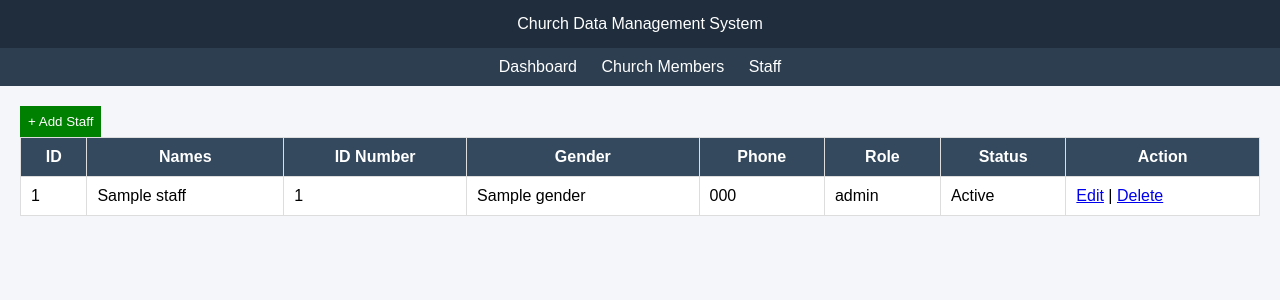
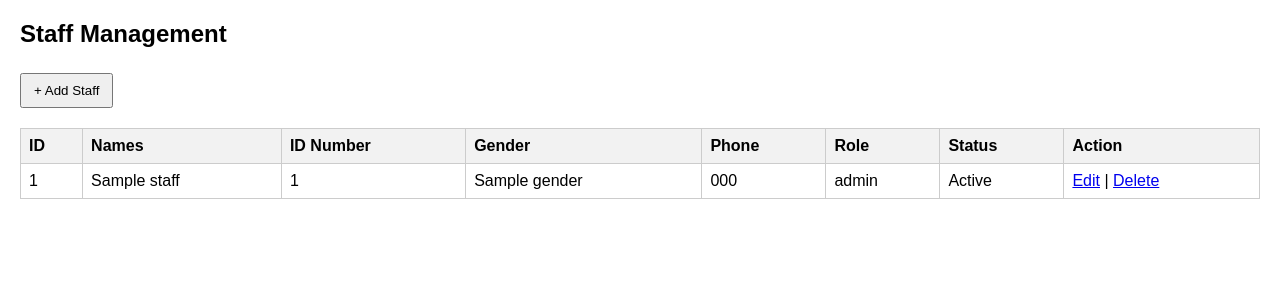
Before and after one commit to ikorikwishakajeamarie1-debug/church_app, a Flask app: page /staff in a window 1280 px wide. Shown: the top 300 px of the page. Run offline with Flask 3, Linux system fonts and the light colour scheme; tables that the repository leaves empty hold one stand-in row (values such as "Sample post"); a database or web service that is not in the repository returns one stand-in record (values such as "Sample title"); some libraries are stand-ins or nearby versions.

Commit message:
Update staff UI with add form and actions

```diff
--- a/templates/staff.html
+++ b/templates/staff.html
@@ -4,93 +4,95 @@
     <title>Staff</title>
 
     <style>
-        body { font-family: Arial; margin: 0; background: #f4f6f9; }
-
-        .title {
-            background: #1f2d3d;
-            color: white;
-            text-align: center;
-            padding: 15px;
+        body {
+            font-family: Arial;
+            margin: 20px;
         }
 
-        .menu {
-            background: #2c3e50;
-            text-align: center;
-            padding: 10px;
-        }
-
-        .menu a {
-            color: white;
-            margin: 10px;
-            text-decoration: none;
-        }
-
-        .container { padding: 20px; }
-
         table {
+            border-collapse: collapse;
             width: 100%;
-            border-collapse: collapse;
-            background: white;
+            margin-top: 20px;
         }
 
         th, td {
-            padding: 10px;
-            border: 1px solid #ddd;
+            border: 1px solid #ccc;
+            padding: 8px;
+            text-align: left;
         }
 
         th {
-            background: #34495e;
-            color: white;
+            background-color: #f2f2f2;
+        }
+
+        #staffForm {
+            display: none;
+            margin-top: 20px;
+            padding: 15px;
+            border: 1px solid #ccc;
+            width: 300px;
+            background-color: #fafafa;
         }
 
         input, select {
             width: 100%;
-            padding: 8px;
             margin-bottom: 10px;
+            padding: 6px;
         }
 
-        .form-section { display: none; }
-
-        .btn {
-            padding: 8px;
-            color: white;
-            border: none;
-            cursor: pointer;
+        button {
+            padding: 8px 12px;
+            margin-top: 5px;
         }
-
-        .add { background: green; }
     </style>
-
-    <script>
-        function showForm() {
-            document.getElementById("form").style.display = "block";
-            document.getElementById("table").style.display = "none";
-        }
-
-        function showTable() {
-            document.getElementById("form").style.display = "none";
-            document.getElementById("table").style.display = "block";
-        }
-    </script>
 </head>
 
 <body>
 
-<div class="title">Church Data Management System</div>
+<h2>Staff Management</h2>
 
-<div class="menu">
-    <a href="/">Dashboard</a>
-    <a href="/members">Church Members</a>
-    <a href="/staff">Staff</a>
+<!-- Add Staff Button -->
+<button onclick="showForm()">+ Add Staff</button>
+
+<!-- Hidden Form -->
+<div id="staffForm">
+    <h3>Add Staff</h3>
+
+    <form action="/add_staff" method="POST">
+
+        <input type="text" name="names" placeholder="Names" required>
+
+        <input type="text" name="id_number" placeholder="ID Number" required>
+
+        <select name="gender" required>
+            <option value="">Select Gender</option>
+            <option>Male</option>
+            <option>Female</option>
+        </select>
+
+        <input type="text" name="phone" placeholder="Phone">
+
+        <select name="role">
+            <option>Pastor</option>
+            <option>Group leader</option>
+            <option>President of choir</option>
+            <option>President of COGEE</option>
+        </select>
+
+        <select name="status">
+            <option>Existing</option>
+            <option>New</option>
+            <option>Deactive</option>
+        </select>
+
+        <button type="submit">Save Staff</button>
+        <button type="button" onclick="hideForm()">Cancel</button>
+
+    </form>
 </div>
 
-<div class="container">
-
-    <!-- TABLE -->
-    <div id="table">
-        <button class="btn add" onclick="showForm()">+ Add Staff</button>
-
-        <table border="1">
+<!-- Staff Table -->
+<table>
     <thead>
         <tr>
             <th>ID</th>
@@ -100,7 +102,7 @@
             <th>Phone</th>
             <th>Role</th>
             <th>Status</th>
-            <th>Action</th> <!-- ✅ NEW COLUMN -->
+            <th>Action</th>
         </tr>
     </thead>
 
@@ -116,53 +118,24 @@
             <td>{{ s.status }}</td>
 
             <td>
-                <!-- View/Edit/Delete buttons -->
                 <a href="/edit_staff/{{ s.id }}">Edit</a> |
-                <a href="/delete_staff/{{ s.id }}" onclick="return confirm('Delete this staff?')">Delete</a>
+                <a href="/delete_staff/{{ s.id }}" onclick="return confirm('Are you sure?')">Delete</a>
             </td>
         </tr>
         {% endfor %}
     </tbody>
 </table>
-    <!-- FORM -->
-    <div id="form" class="form-section">
 
-        <h2>Add Staff</h2>
+<!-- JavaScript -->
+<script>
+function showForm() {
+    document.getElementById("staffForm").style.display = "block";
+}
 
-        <form method="POST" action="/add_staff">
-
-            <input type="text" name="names" placeholder="Names" required>
-            <input type="text" name="id_number" placeholder="ID Number">
-
-            <select name="gender">
-                <option>Male</option>
-                <option>Female</option>
-            </select>
-
-            <input type="text" name="phone" placeholder="Phone">
-
-            <select name="status">
-                <option>Existing</option>
-                <option>New</option>
-                <option>Deactive</option>
-            </select>
-
-            <select name="role">
-                <option>Pastor</option>
-                <option>Group Leader</option>
-                <option>President of Choir</option>
-                <option>President of COGEE</option>
-            </select>
-
-            <button type="submit" class="btn add">Save</button>
-        </form>
-
-        <br>
-        <button onclick="showTable()">⬅ Back</button>
-
-    </div>
-
-</div>
+function hideForm() {
+    document.getElementById("staffForm").style.display = "none";
+}
+</script>
 
 </body>
 </html>
```
